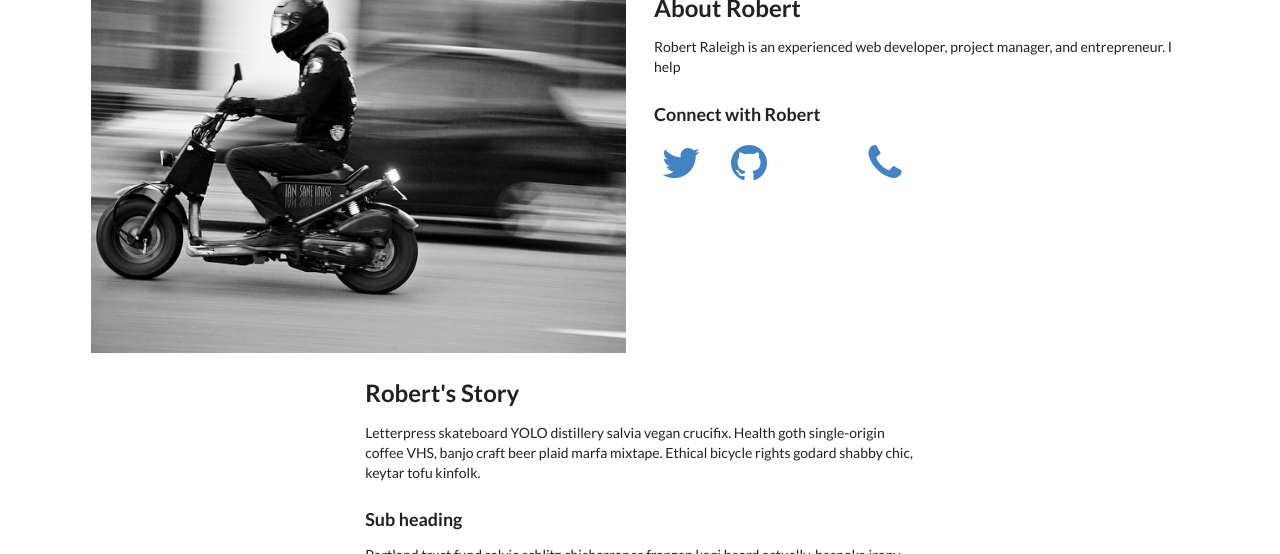
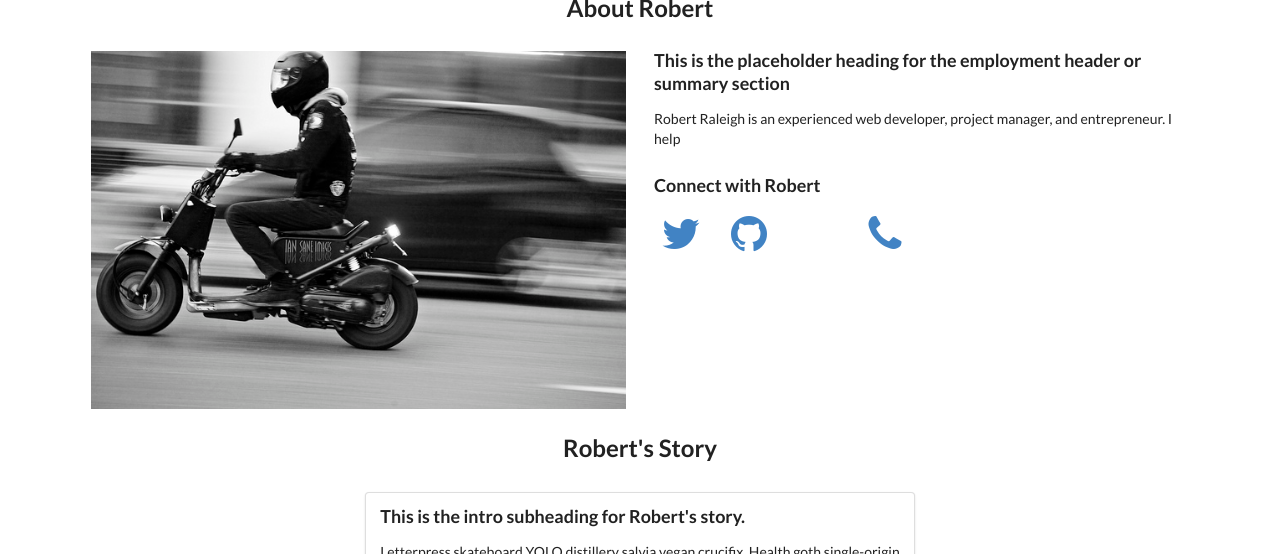
Before and after one commit to robertgraleigh/robertgraleigh.github.io, a Jekyll site: the page built from about/index.html, in a window 1280 px wide and 900 px high, cut to the strip 346-900 px from the top of the window. Built offline with Jekyll 4.4.1, drawn with Linux system fonts in a browser that asks for light colours.

Commit message:
added stacked segment

```diff
--- a/about/index.html
+++ b/about/index.html
@@ -22,6 +22,15 @@ permalink: /about/
 </header>
 <!-- close /header -->
 
+<!-- open section -->
+<section id="about-robert-heading" class="ui stackable relaxed grid container">
+	<div class="sixteen wide column">
+		<h2 class="ui center aligned header">About Robert</h2>
+	</div>
+	<!-- close /div -->
+</section>
+<!-- close /section -->
+
 <!-- open about-profile section -->
 <section id="about-profile" class="ui two column red inverted stacked grid container">
 	<div class="ui grid container">
@@ -30,7 +39,7 @@ permalink: /about/
 		</div>
 		<!-- close /div -->
 		<div class="eight wide column">
-			<h2 class="ui header">About Robert</h2>
+			<h3 class="ui header">This is the placeholder heading for the employment header or summary section</h3>
 			<p>Robert Raleigh is an experienced web developer, project manager, and entrepreneur. I help</p>
 			<h3 class="ui header">Connect with Robert</h3>
 			<div class="ui horizontal list">
@@ -56,16 +65,27 @@ permalink: /about/
 </section>
 <!-- close /#about-profile section -->
 
+<!-- open section -->
+<section id="roberts-story-heading" class="ui stackable relaxed grid container">
+	<div class="sixteen wide column">
+		<h2 class="ui center aligned header">Robert's Story</h2>
+	</div>
+	<!-- close /div -->
+</section>
+<!-- close /section -->
 
 <!-- open section -->
 <section id="about-roberts-story" class="ui stackable grid container">
 	<div class="ui eight wide centered column">
-		<h2 class="ui header">Robert's Story</h2>
-		<p>Letterpress skateboard YOLO distillery salvia vegan crucifix. Health goth single-origin coffee VHS, banjo craft beer plaid marfa mixtape. Ethical bicycle rights godard shabby chic, keytar tofu kinfolk.</p>
-		<h3 class="ui header">Sub heading</h3>
-		<p>Portland trust fund salvia schlitz chicharrones franzen kogi beard actually, bespoke irony plaid squid cronut sustainable. Biodiesel single-origin coffee echo park pinterest. Fap cred vegan, cliche blue bottle ramps meggings messenger bag craft beer next level pitchfork artisan banjo meh.</p>
-		<h3 class="ui header">Sub heading</h3>
-		<p>Portland trust fund salvia schlitz chicharrones franzen kogi beard actually, bespoke irony plaid squid cronut sustainable. Biodiesel single-origin coffee echo park pinterest. Fap cred vegan, cliche blue bottle ramps meggings messenger bag craft beer next level pitchfork artisan banjo meh.</p>
+		<div class="ui stacked segment">
+			<h3 class="ui header">This is the intro subheading for Robert's story.</h3>
+			<p>Letterpress skateboard YOLO distillery salvia vegan crucifix. Health goth single-origin coffee VHS, banjo craft beer plaid marfa mixtape. Ethical bicycle rights godard shabby chic, keytar tofu kinfolk.</p>
+			<h3 class="ui header">Sub heading</h3>
+			<p>Portland trust fund salvia schlitz chicharrones franzen kogi beard actually, bespoke irony plaid squid cronut sustainable. Biodiesel single-origin coffee echo park pinterest. Fap cred vegan, cliche blue bottle ramps meggings messenger bag craft beer next level pitchfork artisan banjo meh.</p>
+			<h3 class="ui header">Sub heading</h3>
+			<p>Portland trust fund salvia schlitz chicharrones franzen kogi beard actually, bespoke irony plaid squid cronut sustainable. Biodiesel single-origin coffee echo park pinterest. Fap cred vegan, cliche blue bottle ramps meggings messenger bag craft beer next level pitchfork artisan banjo meh.</p>
+		</div>
+		<!-- close /div -->
 	</div>
 	<!-- close /div -->
 </section>
```
